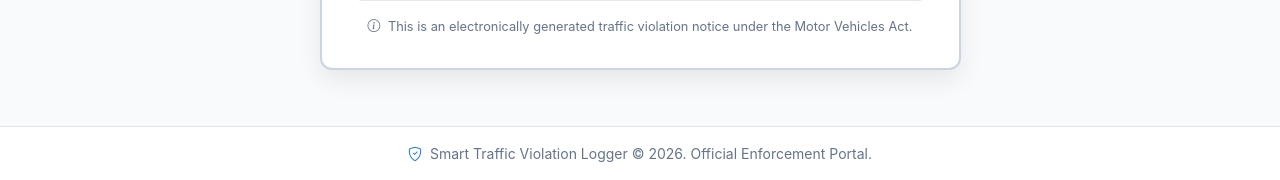
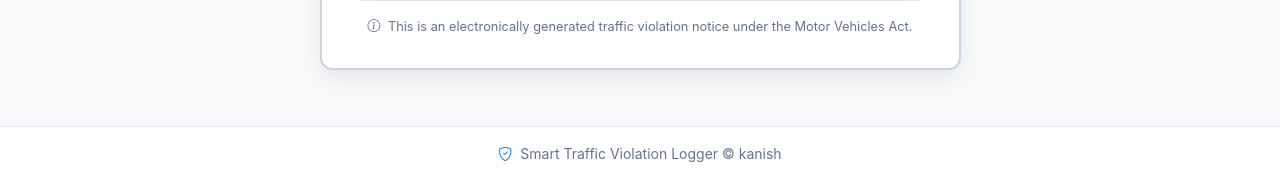
Before and after one commit to kanishtech5002/smart_traffic_logger, a Flask app: page /challan/1 in a window 1280 px wide. Shown: the part 1004-1184 px from the top of the page. Run offline with Flask 3, Linux system fonts and the light colour scheme; the visitor is signed in with stand-in values (Sample User, id 1).

Commit message:
Update footer copyright text

```diff
--- a/templates/base.html
+++ b/templates/base.html
@@ -106,7 +106,7 @@
         <div class="container text-center">
             <p class="mb-0">
                 <i class="bi bi-shield-check text-primary me-1"></i>
-                Smart Traffic Violation Logger &copy; 2026. Official Enforcement Portal.
+                Smart Traffic Violation Logger &copy; kanish
             </p>
         </div>
     </footer>
```
